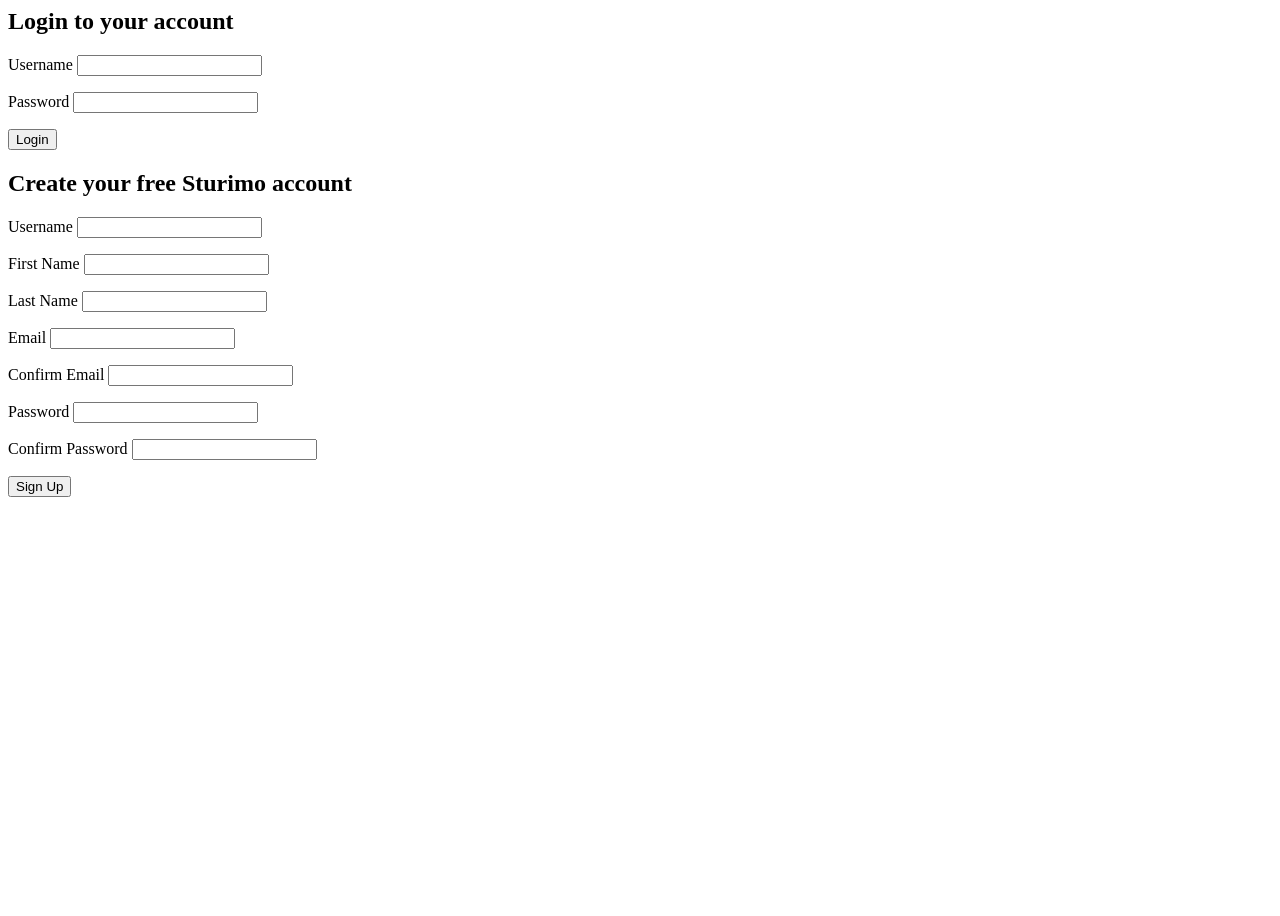
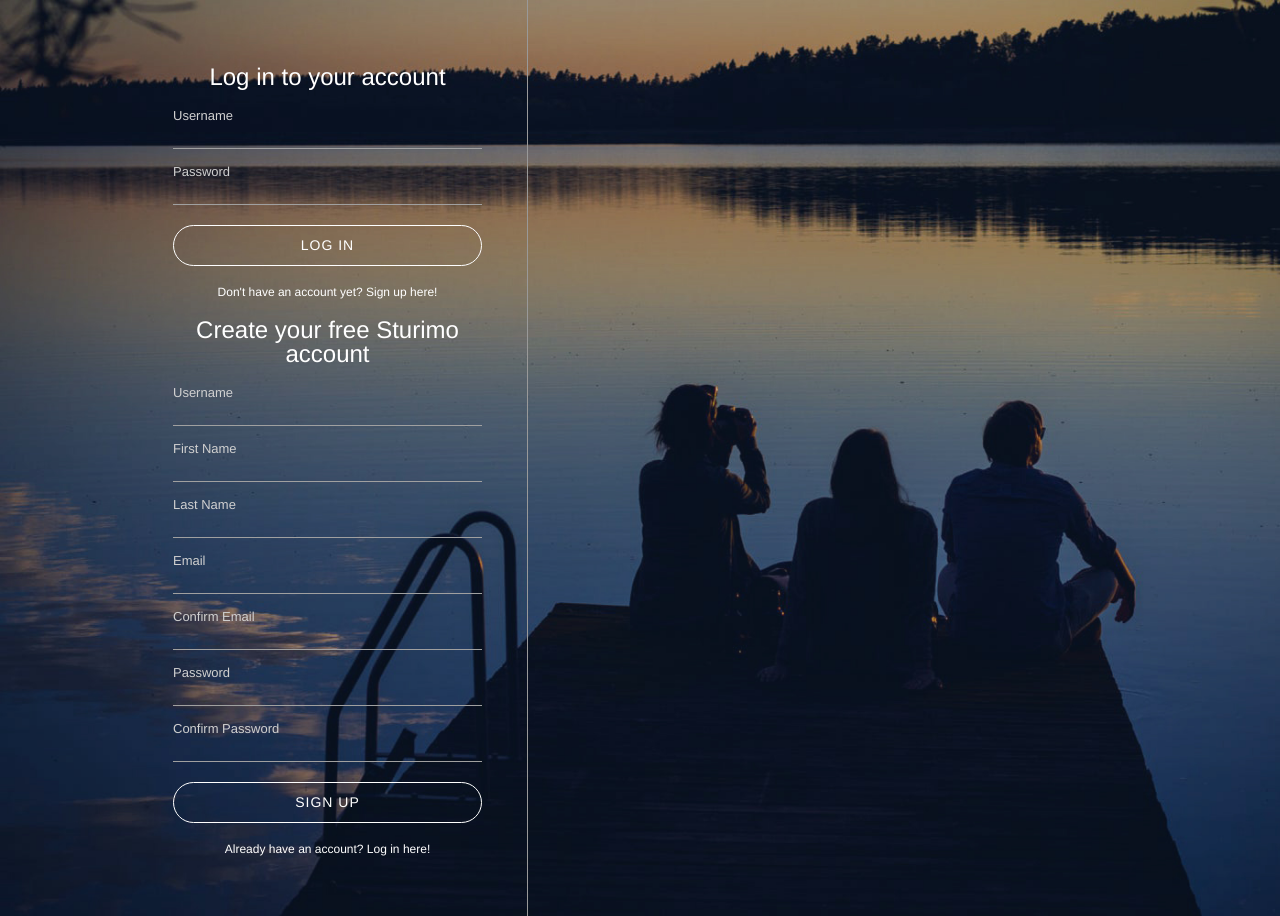
Before and after one commit to adamroberts91/Sturimo, a PHP site: page /register.php in a window 1280 px wide. Before the commit the page ends 497 px from the top, so only its background shows below. Run offline with PHP 8.4, Linux system fonts and the light colour scheme.

Commit message:
js for login page added

```diff
--- /dev/null
+++ b/assets/css/register.css
@@ -0,0 +1,95 @@
+html, body {
+    padding: 0;
+    margin: 0;
+    height: 100%;
+}
+
+#background {
+    background-color: #000;
+    background-image: url("../images/bg.jpg");
+    background-size: cover;
+    display: table;
+    height: 100%;
+    width: 100%;
+}
+
+#loginContainer * {
+    color: #fff;
+    font-family: "Helvetica Neue", "Helvetica", "Arial", sans-serif;
+    font-weight: normal;
+    line-height: 1em;
+    box-sizing: border-box;
+}
+
+#loginContainer {
+    width: 80%;
+    margin: 0 auto;
+    position: relative;
+    max-width: 1024px;
+}
+
+#inputContainer {
+    width: 400px;
+    padding: 45px;
+    float:left;
+    border-right: 1px solid #999;
+}
+
+#inputContainer h2 {
+    text-align: center;
+}
+
+#inputContainer input[type="text"],
+input[type="email"],
+input[type="password"] {
+    display: block;
+    background-color: transparent;
+    border: 0;
+    border-bottom: 1px solid #A0A0A0;
+    height: 27px;
+    line-height: 27px;
+    width: 100%;
+    outline: none;
+    transition: .3s;
+}
+
+#inputContainer input[type="text"]:focus,
+input[type="email"]:focus,
+input[type="password"]:focus {
+    border-bottom: 1px solid #fff;
+}
+
+#inputContainer label {
+    color: #d0d0d0;
+    font-size: 13px;
+    margin-top: 15px;
+}
+
+#inputContainer button {
+    background-color: transparent;
+    border: 1.5px solid #fff;
+    border-radius: 250px;
+    color: #fff;
+    display: block;
+    font-size: 14px;
+    letter-spacing: 1px;
+    margin: 20px auto;
+    height: 41px;
+    width: 100%;
+    transition: .3s ease-in-out;
+}
+
+#inputContainer button:hover {
+    cursor: pointer;
+    background-color: #fff;
+    color: #000;
+}
+
+.hasAccountText {
+    text-align: center;
+}
+
+.hasAccountText span{
+    font-weight: bold;
+    font-size: 12px;
+}
--- /dev/null
+++ b/assets/js/register.js
@@ -0,0 +1,11 @@
+$(document).ready(() => {
+    $("#hideLogin").click(function() {
+        $("#loginForm").hide();
+        $("#registerForm").show();
+    });
+
+    $("#hideRegister").click(function() {
+        $("#registerForm").hide();
+        $("#loginForm").show();
+    });
+});
--- a/includes/classes/Constants.php
+++ b/includes/classes/Constants.php
@@ -1,11 +1,15 @@
 <?php
 class Constants {
-    public static $passwordsDoNotMatch = "Your passwords do not match";
-    public static $passwordNotAlpha = "Your passwords can only contain numbers and letters";
-    public static $passwordCharacters = "Your password must be between 8 and 30 characters";
-    public static $emailInvalid = "Email is invalid";
-    public static $emailsDoNotMatch = "Your emails do not match";
-    public static $lastNameCharacters = "Your last name must be between 2 and 25 characters";
-    public static $firstNameCharacters = "Your first name must be between 2 and 25 characters";
-    public static $usernameCharacters = "Your username must be between 5 and 25 characters";
+    public static $passwordsDoNotMatch = "Your passwords do not match.";
+    public static $passwordNotAlpha = "Your passwords can only contain numbers and letters.";
+    public static $passwordCharacters = "Your password must be between 8 and 30 characters.";
+    public static $emailInvalid = "Email is invalid.";
+    public static $emailsDoNotMatch = "Your emails do not match.";
+    public static $lastNameCharacters = "Your last name must be between 2 and 25 characters.";
+    public static $firstNameCharacters = "Your first name must be between 2 and 25 characters.";
+    public static $usernameCharacters = "Your username must be between 5 and 25 characters.";
+    public static $usernameExists = "This username already exists.";
+    public static $emailExists = "This email address is already in use.";
+
+    public static $loginFailed = "Your username or password was incorrect. Please try again.";
 }
--- /dev/null
+++ b/includes/config.php
@@ -0,0 +1,10 @@
+<?php
+ob_start();
+session_start();
+$timezone = date_default_timezone_set("Europe/London");
+
+$con = mysqli_connect("localhost", "root", "", "sturimo");
+
+if(mysqli_connect_errno()) {
+    echo "Failed to connect: " . mysqli_connect_error();
+}
--- a/includes/handlers/login-handler.php
+++ b/includes/handlers/login-handler.php
@@ -1,5 +1,13 @@
 <?php
 
 if(isset($_POST['loginButton'])) {
+    $username = $_POST['loginUsername'];
+    $password = $_POST['loginPassword'];
 
+    $result = $account->login($username, $password);
+
+    if($result) {
+        $_SESSION['userLoggedIn'] = $username;
+        header("Location: index.php");
+    }
 }
--- a/includes/handlers/register-handler.php
+++ b/includes/handlers/register-handler.php
@@ -31,6 +31,7 @@
                     $email, $email2, $password, $password2);
 
     if($wasSuccessful) {
+        $_SESSION['userLoggedIn'] = $username;
         header("Location: index.php");
     }
 }
--- a/register.php
+++ b/register.php
@@ -1,20 +1,39 @@
 <?php
+include("includes/config.php");
 include("includes/classes/Account.php");
 include("includes/classes/Constants.php");
-$account = new Account();
+$account = new Account($con);
 
 include("includes/handlers/register-handler.php");
 include("includes/handlers/login-handler.php");
+
+function getInputValue($name) {
+    if(isset($_POST[$name])) {
+        echo $_POST[$name];
+    }
+}
 ?>
 
 <html>
 <head>
     <title>Join Sturimo Today</title>
+
+    <link rel="stylesheet" href="assets/css/register.css" type="text/css">
+
+    <script src="https://ajax.googleapis.com/ajax/libs/jquery/3.3.1/jquery.min.js"></script>
+    <script src="assets/js/register.js"></script>
 </head>
 <body>
+
+    <script>
+
+    </script>
+    <div id="background">
+        <div id="loginContainer">
             <div id="inputContainer">
                 <form id="loginForm" action="register.php" method="POST">
-            <h2>Login to your account</h2>
+                    <h2>Log in to your account</h2>
+                    <?php echo $account->getError(Constants::$usernameCharacters); ?>
                     <p>
                         <label for="loginUsername">Username</label>
                         <input id="loginUsername" type="text" name="loginUsername" required />
@@ -23,36 +42,40 @@
                         <label for="loginPassword">Password</label>
                         <input id="loginPassword" type="password" name="loginPassword" required />
                     </p>
-            <button type="submit" name="loginButton">Login</button>
+                    <button type="submit" name="loginButton">LOG IN</button>
+                    <div class="hasAccountText">
+                        <span id="hideLogin">Don't have an account yet? Sign up here!</span>
+                    </div>
                 </form>
-
 
 
                 <form id="registerForm" action="register.php" method="POST">
                     <h2>Create your free Sturimo account</h2>
                     <p>
                         <label for="username">Username</label>
-                <input id="username" type="text" name="username" required />
+                        <input id="username" type="text" name="username" value="<?php getInputValue('username') ?>" required />
                         <?php echo $account->getError(Constants::$usernameCharacters); ?>
+                        <?php echo $account->getError(Constants::$usernameExists); ?>
                     </p>
                     <p>
                         <label for="firstName">First Name</label>
-                <input id="firstName" type="text" name="firstName" required />
+                        <input id="firstName" type="text" name="firstName" value="<?php getInputValue('firstName') ?>" required />
                         <?php echo $account->getError(Constants::$firstNameCharacters); ?>
                     </p>
                     <p>
                         <label for="lastName">Last Name</label>
-                <input id="lastName" type="text" name="lastName" required />
+                        <input id="lastName" type="text" name="lastName" value="<?php getInputValue('lastName') ?>" required />
                         <?php echo $account->getError(Constants::$lastNameCharacters); ?>
                     </p>
                     <p>
                         <label for="email">Email</label>
-                <input id="email" type="email" name="email" required />
+                        <input id="email" type="email" name="email" value="<?php getInputValue('email') ?>" required />
                         <?php echo $account->getError(Constants::$emailInvalid); ?>
+                        <?php echo $account->getError(Constants::$emailExists); ?>
                     </p>
                     <p>
                         <label for="email2">Confirm Email</label>
-                <input id="email2" type="email" name="email2" required />
+                        <input id="email2" type="email" name="email2" value="<?php getInputValue('email2') ?>" required />
                         <?php echo $account->getError(Constants::$emailsDoNotMatch); ?>
                     </p>
                     <p>
@@ -66,8 +89,14 @@
                         <input id="password2" type="password" name="password2" required />
                         <?php echo $account->getError(Constants::$passwordsDoNotMatch); ?>
                     </p>
-            <button type="submit" name="registerButton">Sign Up</button>
+                    <button type="submit" name="registerButton">SIGN UP</button>
+                    <div class="hasAccountText">
+                        <span id="hideRegister">Already have an account? Log in here!</span>
+                    </div>
                 </form>
             </div>
+        </div>
+    </div>
+
 </body>
 </html>
```
Also changed, not shown: includes/classes/Account.php (+33 -5 lines), index.php (+14 -0 lines), assets/images/bg.jpg (added), assets/images/profile-pics/head_emerald.png (added). Lines whose indentation alone changed are shown as unchanged.
